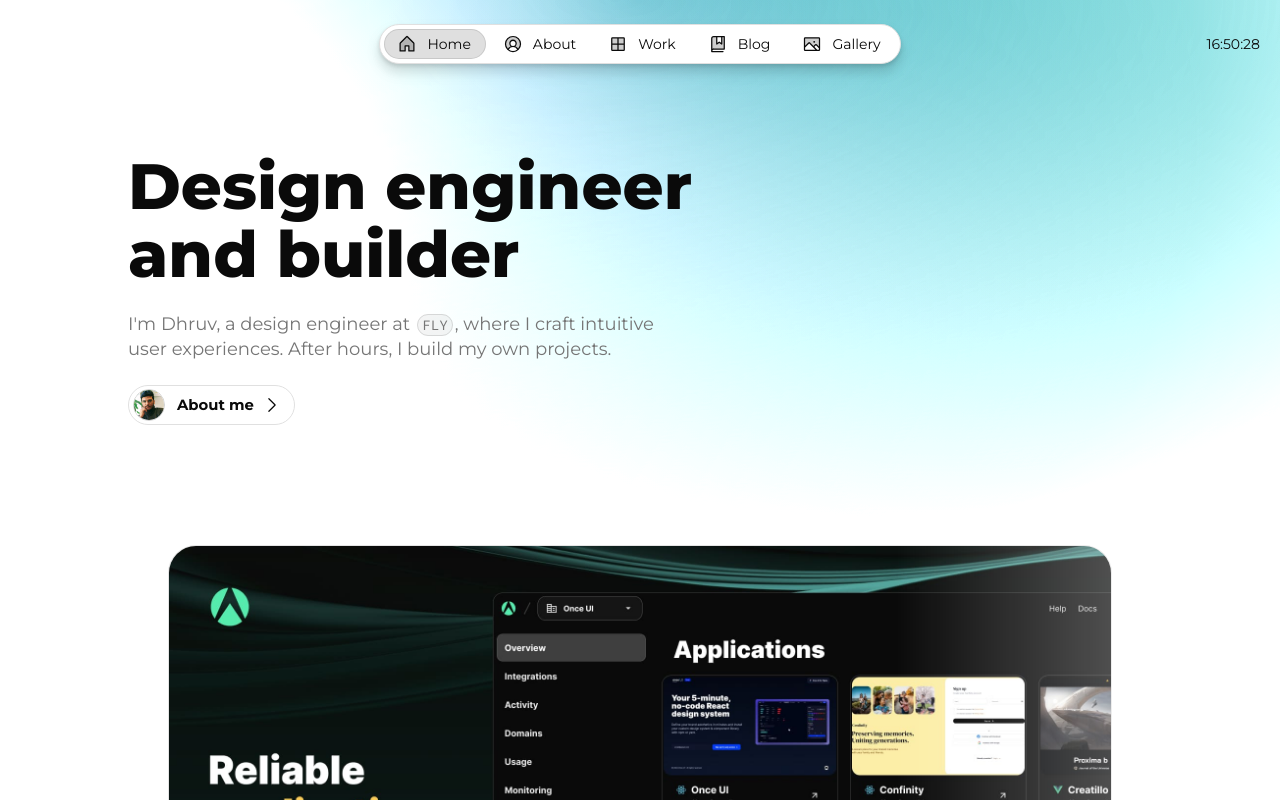
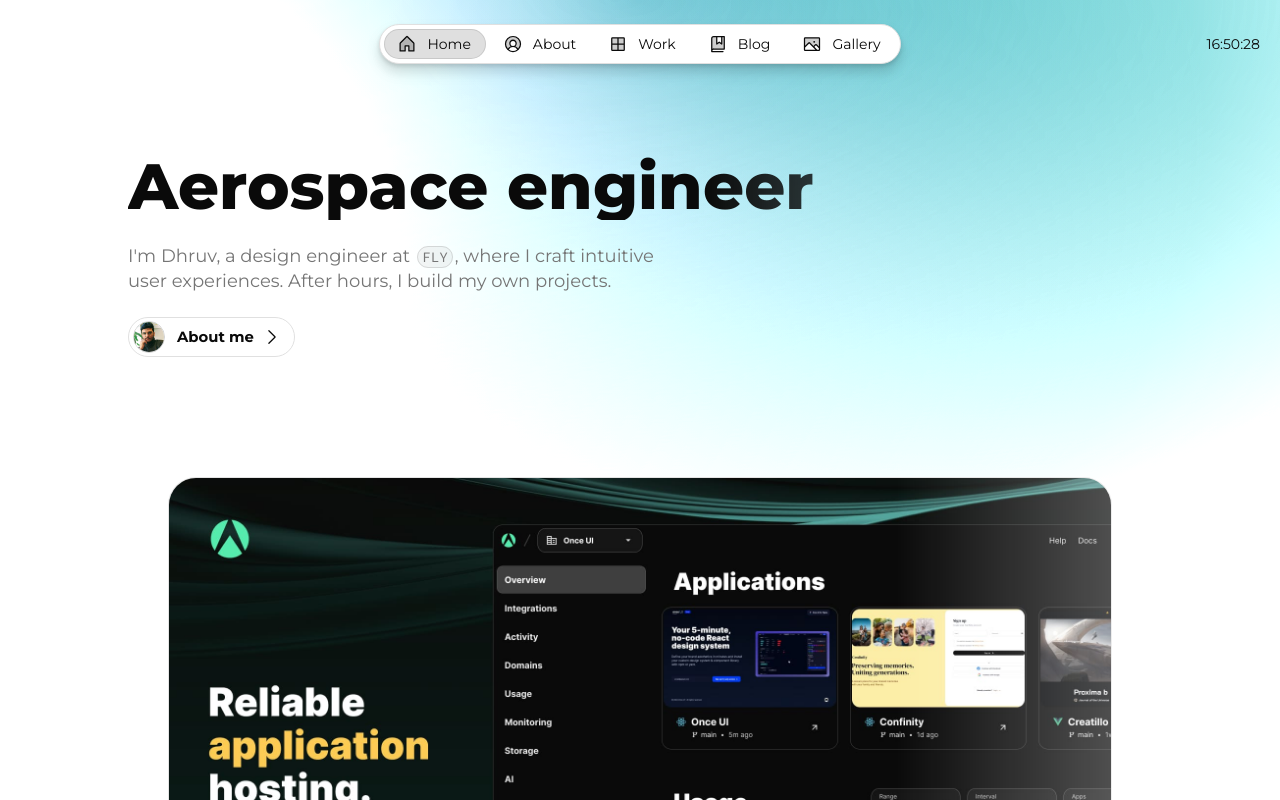
Before and after one commit to dhruvhaldar/profile, a Next.js app: page / in a window 1280 px wide. Shown: the top 800 px of the page. Built offline with nearby package versions, Linux system fonts and the light colour scheme.

Commit message:
update content.js

```diff
--- a/src/app/resources/content.js
+++ b/src/app/resources/content.js
@@ -47,7 +47,7 @@ const home = {
     label: 'Home',
     title: `${person.name}'s Portfolio`,
     description: `Portfolio website showcasing my work as a ${person.role}`,
-    headline: <>Design engineer and builder</>,
+    headline: <>Aerospace engineer</>,
     subline: <>I'm Dhruv, a design engineer at <InlineCode>FLY</InlineCode>, where I craft intuitive<br/> user experiences. After hours, I build my own projects.</>
 }
 
```
